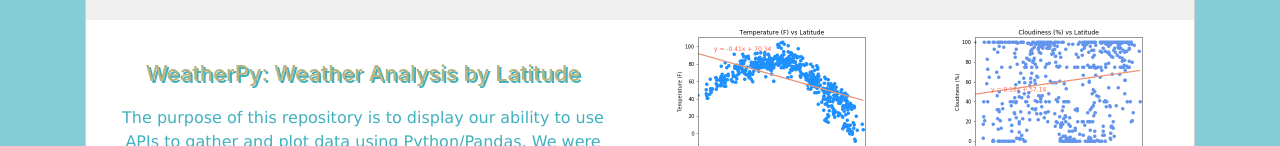
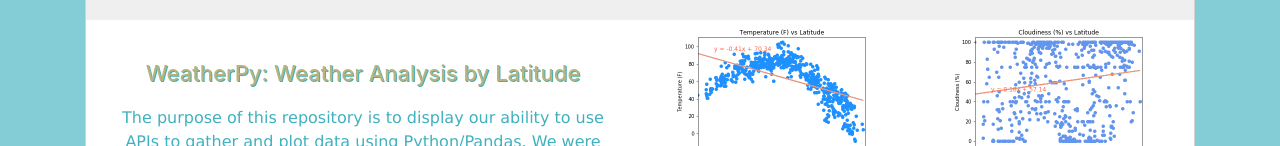
Before and after one commit to tylerhill122/Web-Design-Challenge, a plain HTML site: page index.html in a window 1280 px wide. Shown: the part 201-347 px from the top of the page. Drawn offline with nearby package versions, Linux system fonts and the light colour scheme.

Commit message:
css header text

```diff
--- a/assets/css/style.css
+++ b/assets/css/style.css
@@ -133,7 +133,7 @@ body {
   .home {
     font-size: 22px;
     color: #b9b37e;
-    text-shadow: 2px 2px #41b1bf;
+    text-shadow: 1px 1px #41b1bf;
     margin: 10px;
     padding: 10px;
   }
```
